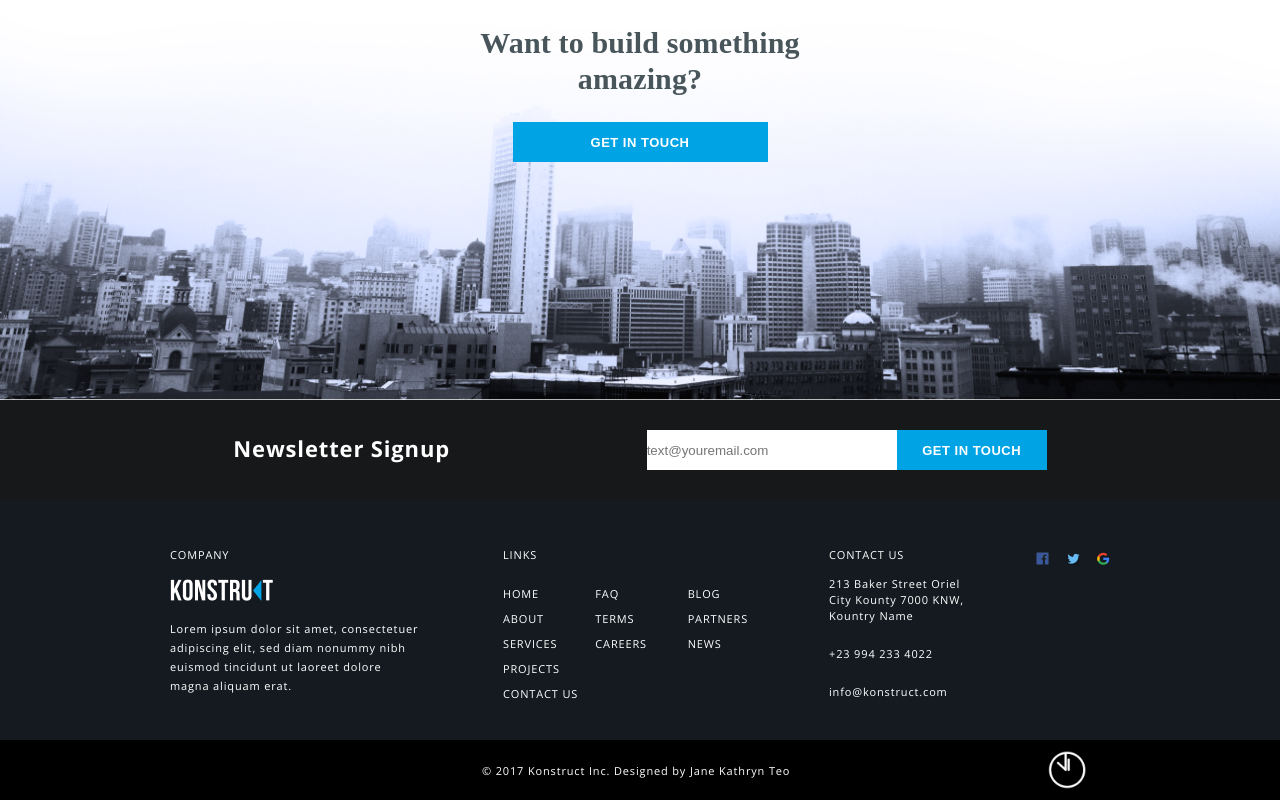
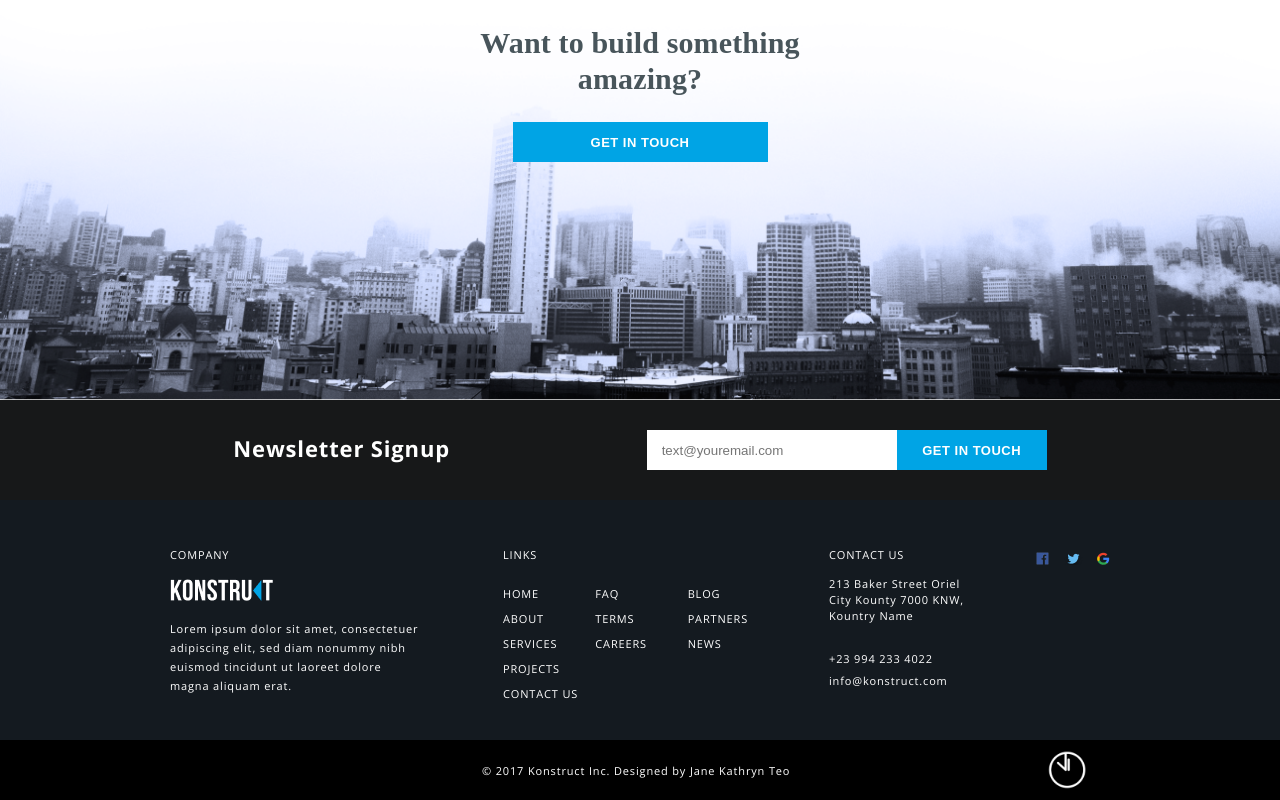
Before and after one commit to OvsyankinVI/007_03_Konstruct, a plain HTML site: page index.html in a window 1280 px wide. Shown: the part 1894-2694 px from the top of the page. Drawn offline with nearby package versions, Linux system fonts and the light colour scheme.

Commit message:
230322_Last commit

```diff
--- a/css/style.css
+++ b/css/style.css
@@ -371,6 +371,7 @@ header {
     height: 40px;
     margin-top: 30px;
     border: none;
+    padding-left: 15px;
 }
 .request__button {
     width: 150px;
@@ -479,6 +480,7 @@ header {
     line-height: 16px;
     letter-spacing: 0.846154px;
     color: #FFFFFF;
+    text-decoration: none;
 }
 .contact__flex-item-img a {
 /*     width: 13px;*/
--- a/index.html
+++ b/index.html
@@ -160,8 +160,8 @@
                     <p class="contact__flex-item-name">Contact us</p>
                     <div class="contact__flex-item-adres-p">
                         <p class="contact__p">213 Baker Street Oriel City Kounty 7000 KNW, Kountry Name</p><br>
-                        <p class="contact__p">+23 994 233 4022</p><br>
-                        <p class="contact__p">info@konstruct.com</p>
+                        <a href="tel:+239942334022" class="contact__p">+23 994 233 4022</a><br>
+                        <a href="mailto:info@konstruct.com" class="contact__p">info@konstruct.com</a>
                     </div>
                 </div>
                 <div class="contact__flex-item-img">
```
Also changed, not shown: 3 other files.
